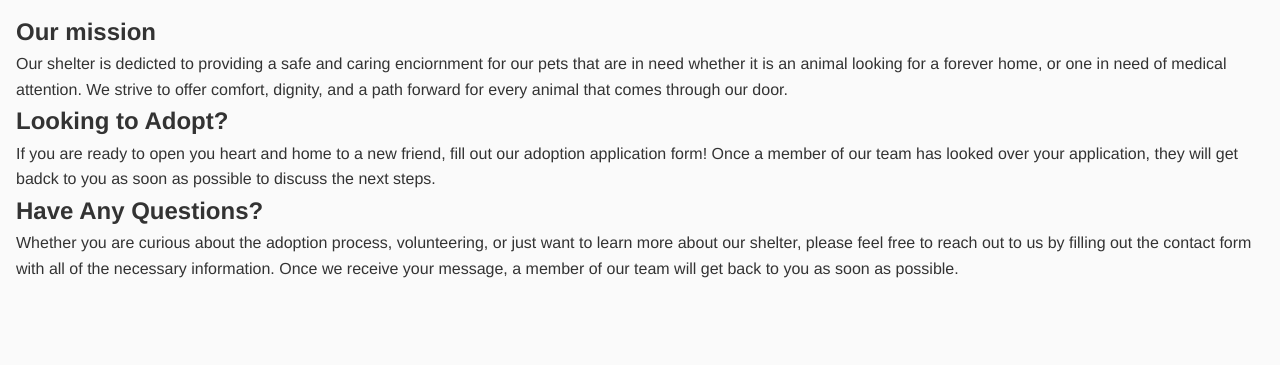
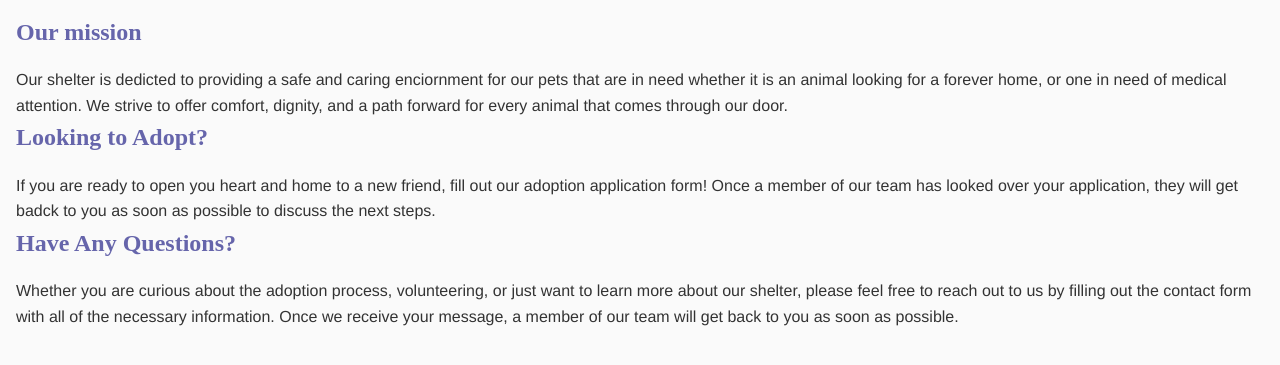
Before and after one commit to TabulaRasae/SafePawsShelter, a plain HTML site: page index.html in a window 1280 px wide. Shown: the part 145-510 px from the top of the page. Drawn offline with Linux system fonts and the light colour scheme.

Commit message:
h2 added to style.css

```diff
--- a/style/styles.css
+++ b/style/styles.css
@@ -45,6 +45,13 @@ h1 {
   font-family: serif;
   font-size: 2rem;
   text-align: center;
+  margin-bottom: 1rem;
+  color: #6665AB;
+}
+
+h2{
+  font-family: serif;
+  font-size: 1.5rem;
   margin-bottom: 1rem;
   color: #6665AB;
 }
```
